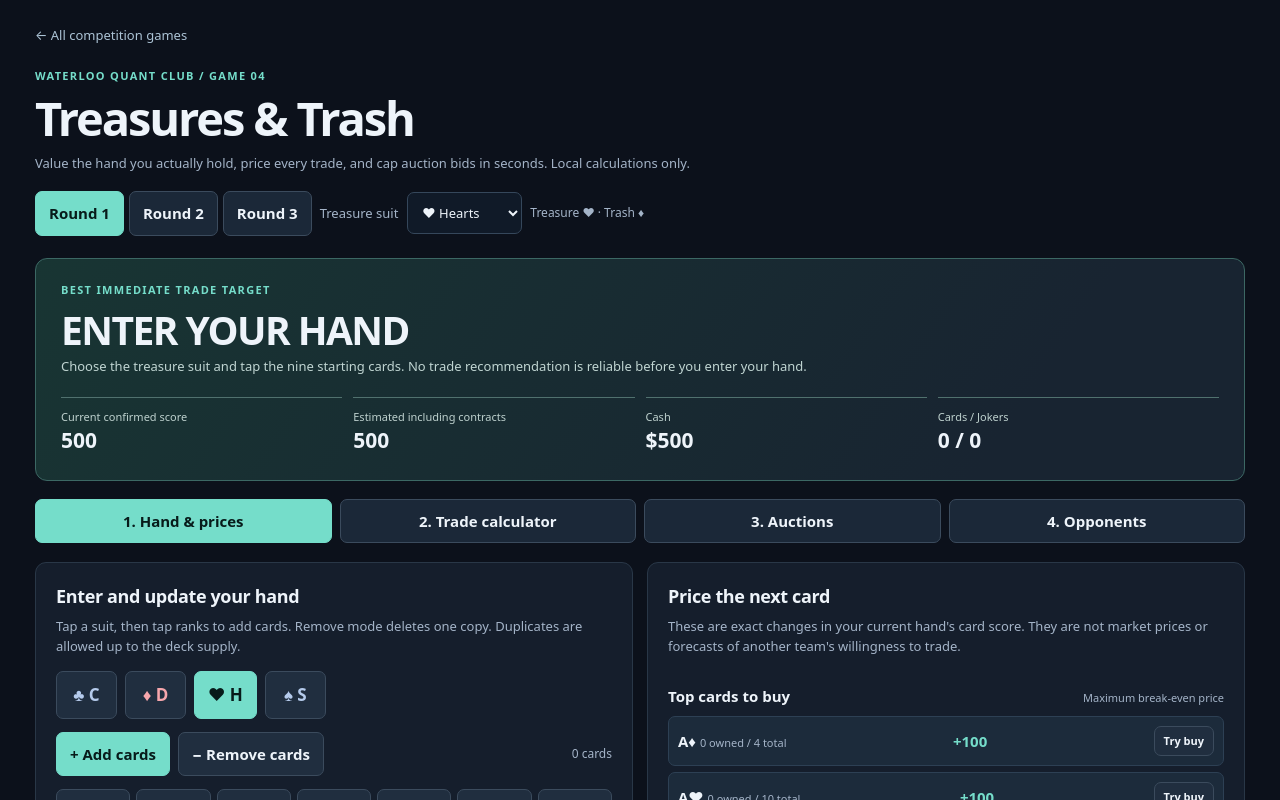
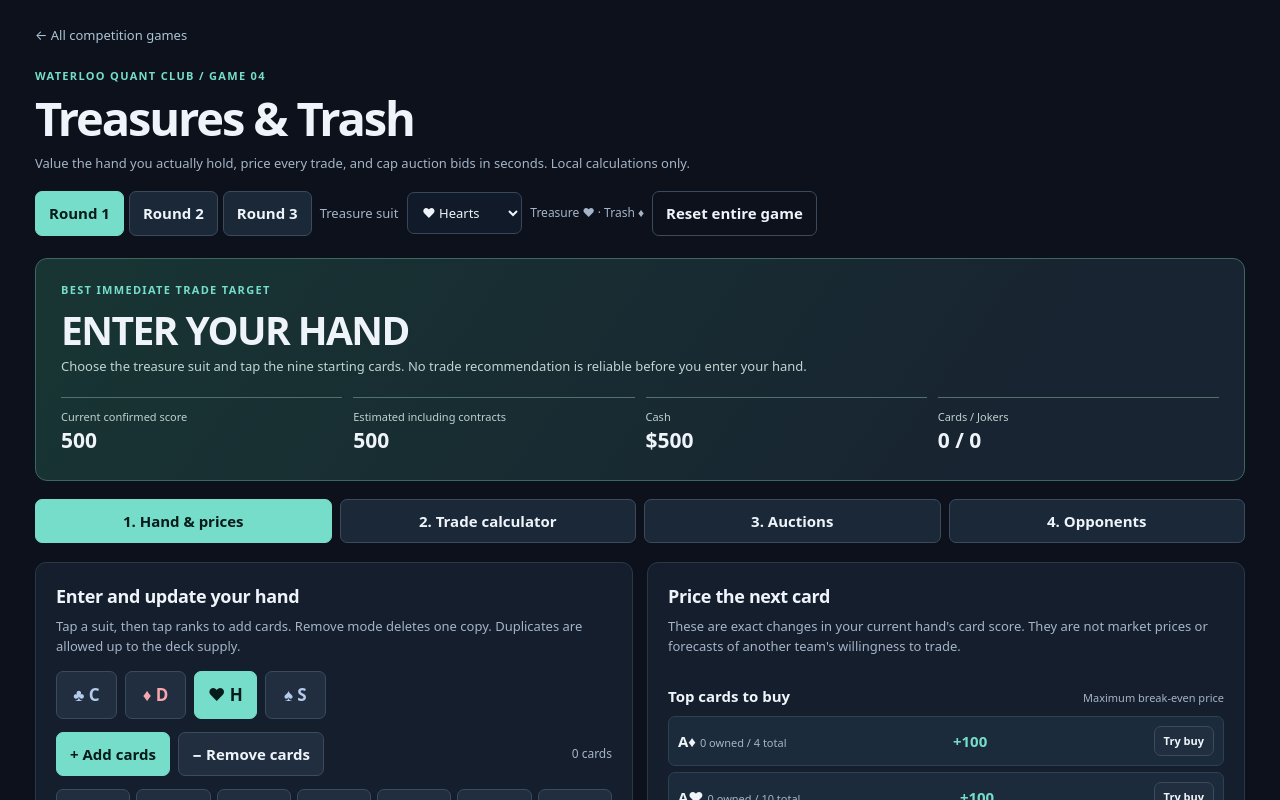
Before and after one commit to ABCPeter123/HRT-Game, a website with bundled scripts: page treasures-and-trash/index.html in a window 1280 px wide. Shown: the top 800 px of the page. Built offline with nearby package versions, Linux system fonts and the light colour scheme.

Commit message:
Expose full game-data reset in treasures-and-trash

```diff
--- a/treasures-and-trash/index.html
+++ b/treasures-and-trash/index.html
@@ -17,6 +17,7 @@
     <div class="round-switch" id="round-buttons" role="group" aria-label="Round"></div>
     <label class="inline-field">Treasure suit <select id="treasure-suit"><option value="H">♥ Hearts</option><option value="D">♦ Diamonds</option><option value="S">♠ Spades</option><option value="C">♣ Clubs</option></select></label>
     <span class="quiet" id="suit-explain"></span>
+    <button id="reset-game" class="ghost" type="button" title="Erase all three rounds, hand data and negotiation history">Reset entire game</button>
   </div>
 </header>
 <main>
```
